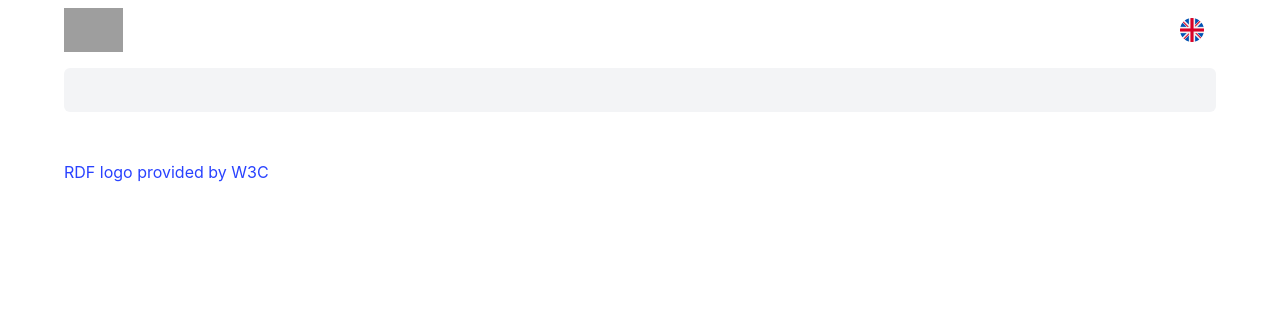
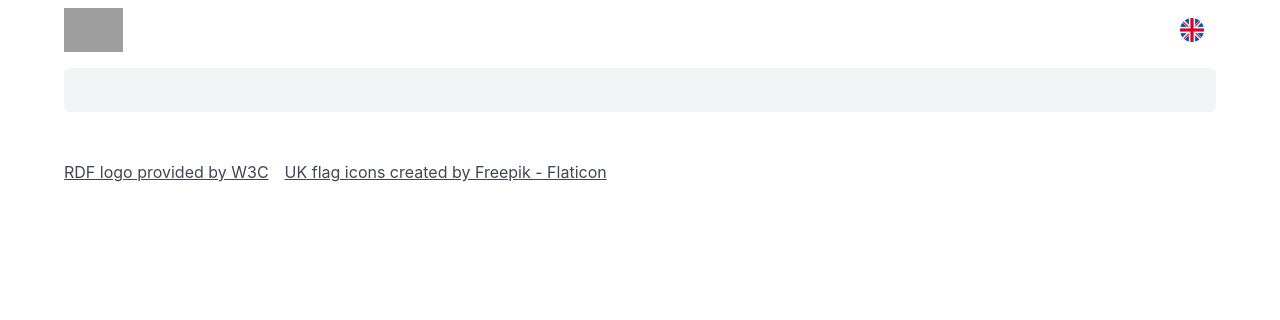
Before and after one commit to megoth/lenka, a FastAPI app: page / in a window 1280 px wide. Shown: the top 320 px of the page. Run offline with FastAPI, Linux system fonts and the light colour scheme; grey boxes are pictures that could not be loaded.

Commit message:
Slight improvements

```diff
--- a/public/styling.css
+++ b/public/styling.css
@@ -1,8 +1,6 @@
 main {
     padding: 0.5rem;
-}
-@media screen and (min-width: 1024px) {
-    main {
+    @media screen and (min-width: 1024px) {
         padding: 0;
     }
 }
@@ -22,6 +20,13 @@ footer > * {
     min-width: 100%;
     scroll-snap-align: start;
     white-space: nowrap;
+    @media screen and (min-width: 1024px) {
+        min-width: auto;
+    }
+}
+footer a {
+    color: var(--bulma-body-color);
+    text-decoration: underline;
 }
 
 .navbar {
--- a/src/templates/index.html
+++ b/src/templates/index.html
@@ -90,12 +90,15 @@
             <a href="https://www.w3.org/RDF/icons/" lang="en">
                 RDF logo provided by W3C
             </a>
+            {% if lang == 'en' %}
             <a href="https://www.flaticon.com/free-icons/norway" title="norway icons" lang="en">
                 Norway icons created by Freepik - Flaticon
             </a>
+            {% elif lang == 'no' %}
             <a href="https://www.flaticon.com/free-icons/uk-flag" title="uk flag icons" lang="en">
                 UK flag icons created by Freepik - Flaticon
             </a>
+            {% endif %}
         </footer>
     </main>
 </div>
```
